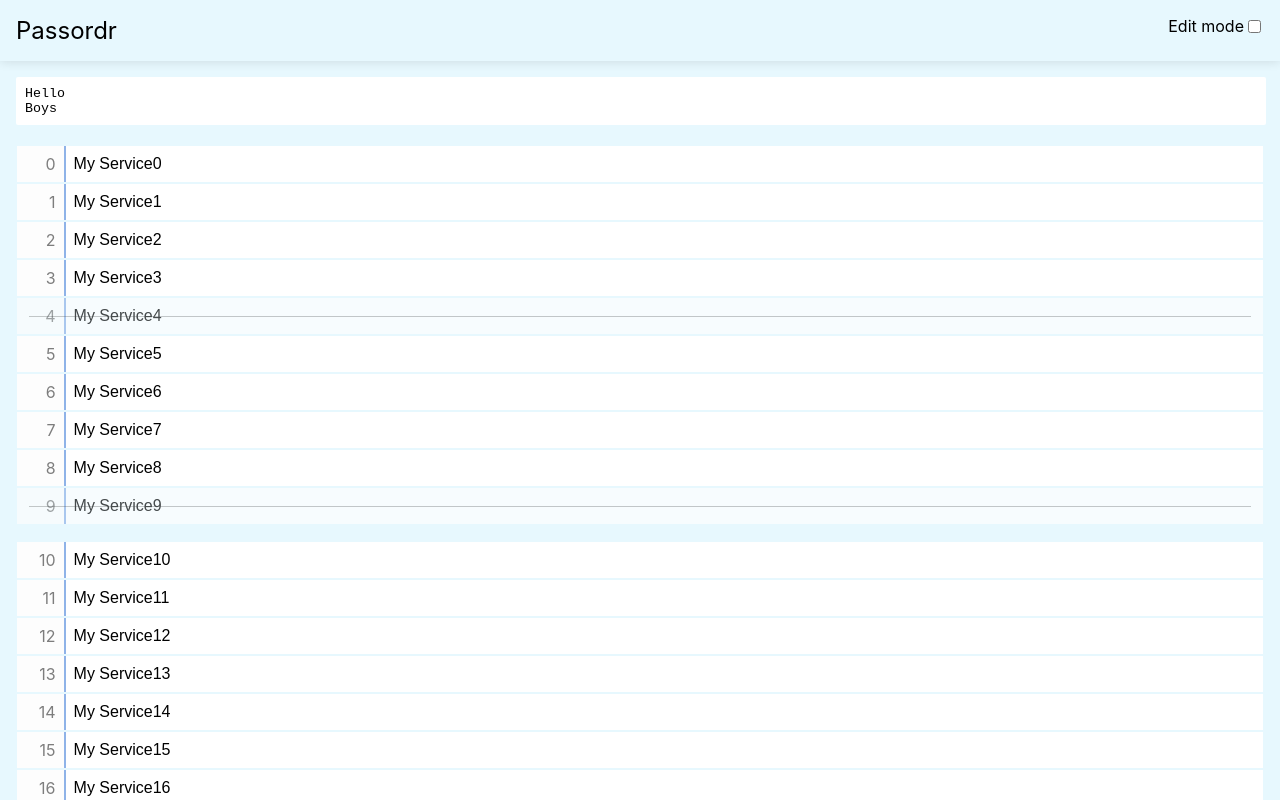
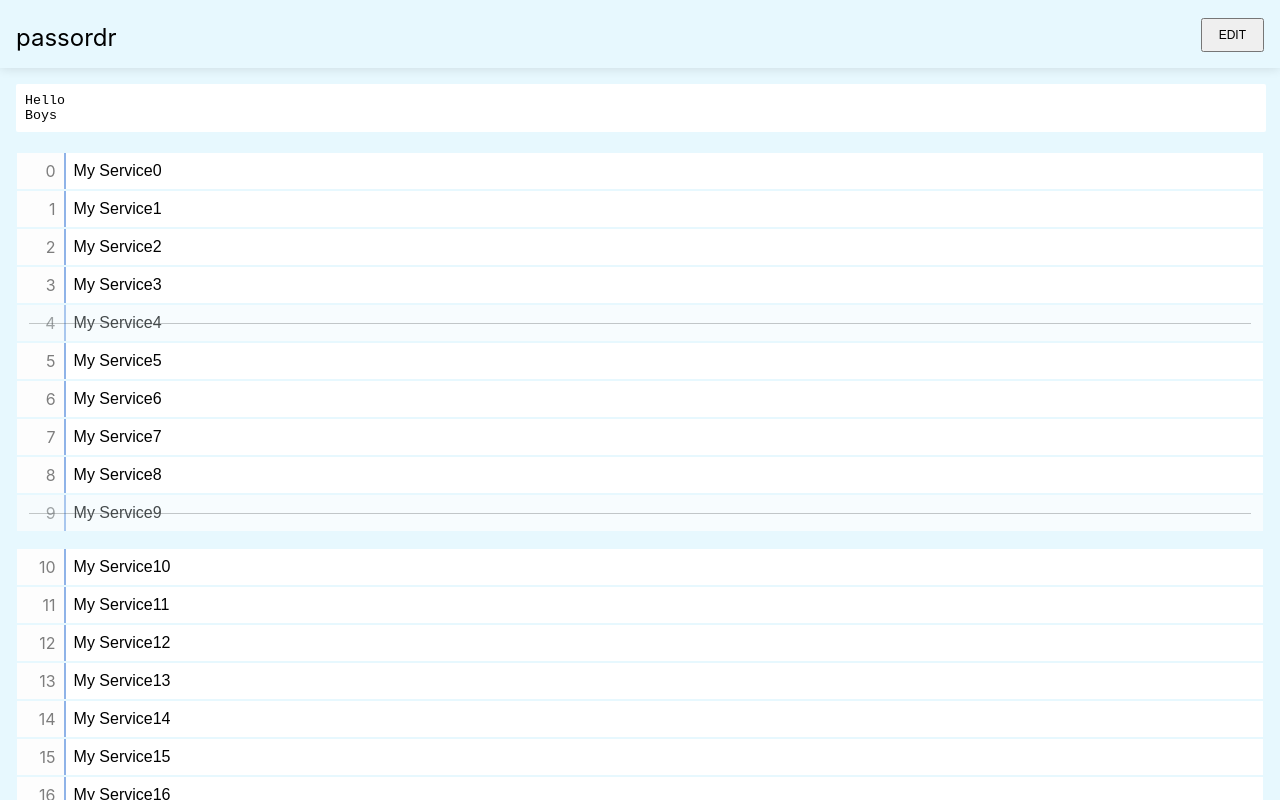
Before and after one commit to ppenelon/passordr, a React (Create React App) app: page / in a window 1280 px wide. Shown: the top 800 px of the page. Built offline with nearby package versions, Linux system fonts and the light colour scheme.

Commit message:
Add Edit/Save/Cancel (mock) with buttons

```diff
--- a/src/App.css
+++ b/src/App.css
@@ -15,12 +15,12 @@ body {
 
 .header .title {
   flex: 1;
+  align-self: flex-end;
 }
-.header .edit-mode {
-  font-size: 1rem;
-}
-.header .edit-mode label input {
-  vertical-align: bottom;
+.header .edit-toggle button {
+  margin-left: .5rem;
+  font-size: .75rem;
+  padding: .5rem 1rem;
 }
 
 .hint {
--- a/src/App.tsx
+++ b/src/App.tsx
@@ -1,4 +1,4 @@
-import React, { useMemo, useReducer, useRef, useState } from 'react';
+import React, { useMemo, useReducer, useRef, useState, Fragment } from 'react';
 import classNames from 'classnames';
 import './App.css';
 
@@ -14,21 +14,36 @@ function App() {
   const [lines, setLines] = useState([...dbLines, { name: "", outdated: false }]);
   const linesInputRef = useRef<(HTMLInputElement | null)[]>([]);
 
-  const [savedContent, updateSavedContent] = useReducer(() => ({ hint: hint, lines: [...lines]}), { hint: hint, lines: [...lines]});
+  const [savedContent, updateSavedContent] = useReducer(() => ({ hint: hint, lines: [...lines] }), { hint: hint, lines: [...lines] });
   const editedLinesStatus = useMemo(() => lines.map((line, i) => {
-    if(i === savedContent.lines.length - 1 && lines[i].name) {
+    if (i === savedContent.lines.length - 1 && lines[i].name) {
       return 'added';
-    } else if(!savedContent.lines[i]) {
+    } else if (!savedContent.lines[i]) {
       return 'added';
-    } else if(savedContent.lines[i].outdated && !line.outdated) {
+    } else if (savedContent.lines[i].outdated && !line.outdated) {
       return 'added';
-    } else if(!savedContent.lines[i].outdated && line.outdated) {
+    } else if (!savedContent.lines[i].outdated && line.outdated) {
       return 'outdate';
-    } else if(savedContent.lines[i].name !== line.name) {
+    } else if (savedContent.lines[i].name !== line.name) {
       return 'update';
     }
     return false;
   }), [lines, savedContent]);
+
+  function goEditMode() {
+    setEditMode(true);
+    updateSavedContent();
+  }
+
+  function goSave() {
+    setEditMode(false);
+  }
+
+  function goCancel() {
+    setHint(savedContent.hint);
+    setLines(savedContent.lines);
+    setEditMode(false);
+  }
 
   function toggleLineOutdated(lineIndex: number) {
     setLines(lines => {
@@ -42,7 +57,7 @@ function App() {
     setLines(lines => {
       const newLines = [...lines];
       newLines[index] = { ...newLines[index], name: value };
-      if(index === lines.length - 1) {
+      if (index === lines.length - 1) {
         newLines.push({ name: '', outdated: false });
       }
       return newLines;
@@ -62,7 +77,7 @@ function App() {
   }
 
   function handleKey(event: React.KeyboardEvent<HTMLInputElement>, lineIndex: number) {
-    switch(event.key) {
+    switch (event.key) {
       case "Enter":
       case "ArrowDown":
         jumpToInput(lineIndex + 1);
@@ -71,7 +86,7 @@ function App() {
         jumpToInput(lineIndex - 1);
         break;
       case "Backspace":
-        if(!lines[lineIndex].name.length && lineIndex >= savedContent.lines.length) {
+        if (!lines[lineIndex].name.length && lineIndex >= savedContent.lines.length) {
           jumpToInput(lineIndex - 1);
           deleteLine(lineIndex);
           event.preventDefault();
@@ -86,15 +101,19 @@ function App() {
       <div className="header">
         {/* Title */}
         <div className="title">
-          Passordr
+          passordr
         </div>
 
         {/* Toogle edit mode */}
-        <div className="edit-mode">
-          <label>
-            Edit mode
-            <input type="checkbox" checked={editMode} onChange={e => {setEditMode(e.target.checked); updateSavedContent()}} />
-          </label>
+        <div className="edit-toggle">
+          {
+            editMode ?
+              (<Fragment>
+                <button onClick={e => goCancel()}>CANCEL</button>
+                <button onClick={e => goSave()}>SAVE</button>
+              </Fragment>) :
+              (<button onClick={e => goEditMode()}>EDIT</button>)
+          }
         </div>
       </div>
 
@@ -111,7 +130,7 @@ function App() {
       {/* Lines / Services */}
       <div className={classNames("lines", { 'edit-mode': editMode })}>
         {lines.map((line, i) =>
-          <div className={classNames("line", { outdated: line.outdated, new: i === lines.length - 1}, editMode && editedLinesStatus[i] && ["edited", editedLinesStatus[i]])} key={i}>
+          <div className={classNames("line", { outdated: line.outdated, new: i === lines.length - 1 }, editMode && editedLinesStatus[i] && ["edited", editedLinesStatus[i]])} key={i}>
             <div className="index" onClick={e => editMode && toggleLineOutdated(i)}>{i}</div>
             <input
               className="title"
```
